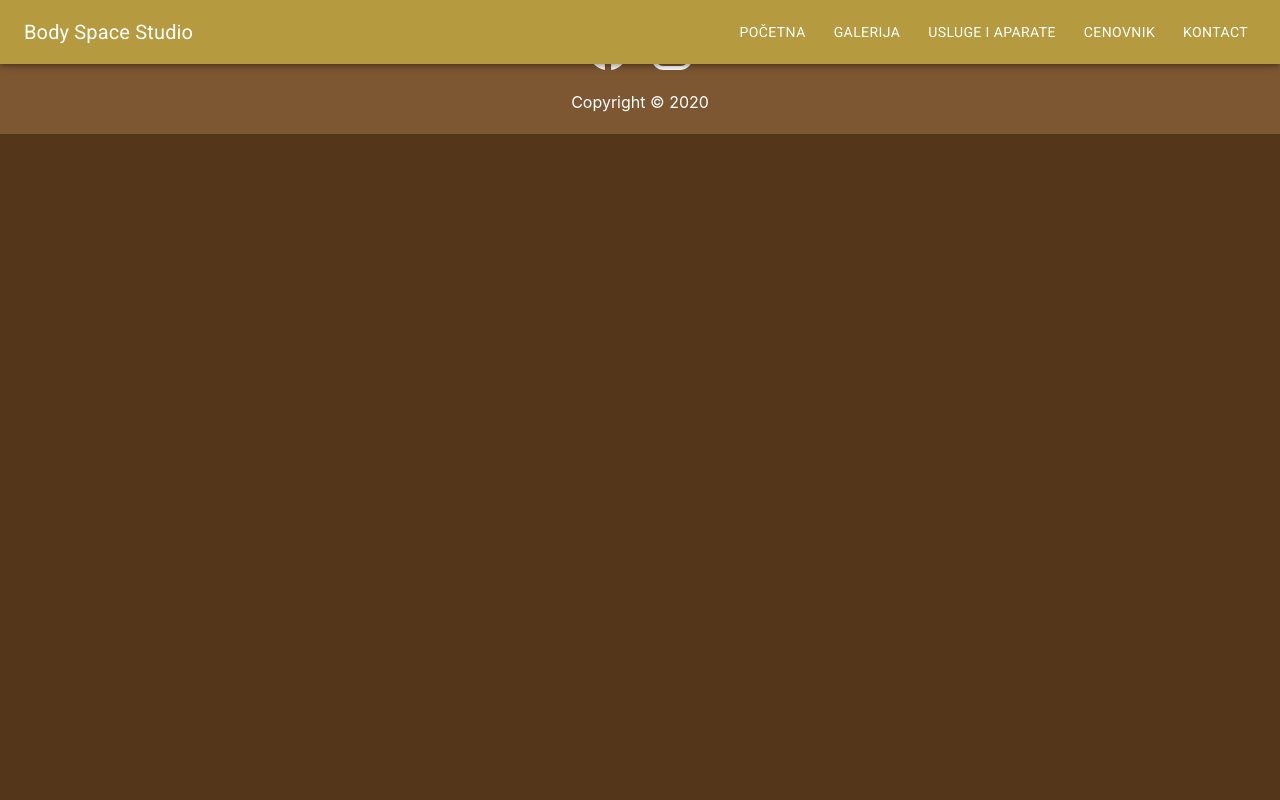
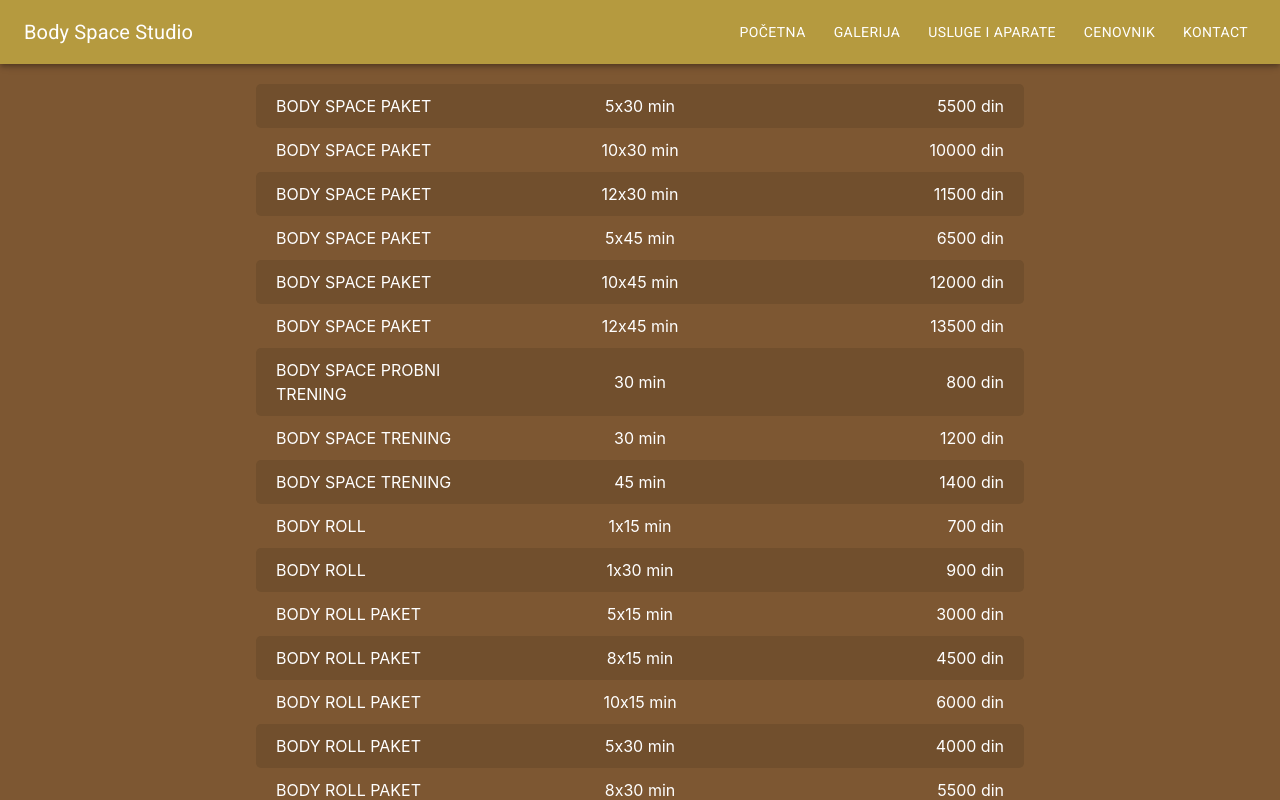
Before and after one commit to DanielKanyo/body-space-studio, a React (Create React App) app: page /pricelist in a window 1280 px wide. Shown: the top 800 px of the page. Built offline with nearby package versions, Linux system fonts and the light colour scheme; what google-maps-react would draw is missing.

Commit message:
Pricelist component, apiKeys in a different file

```diff
--- a/src/Components/App/App.jsx
+++ b/src/Components/App/App.jsx
@@ -5,6 +5,7 @@ import Home from "../Home/Home";
 import Navigation from "../Navigation/Navigation";
 import Footer from "../Footer/Footer";
 import Devices from "../Devices/Devices";
+import Pricelist from "../Pricelist/Pricelist";
 
 const App = () => {
     return (
@@ -19,6 +20,9 @@ const App = () => {
                     <Route exact path="/devices">
                         <Devices />
                     </Route>
+                    <Route exact path="/pricelist">
+                        <Pricelist />
+                    </Route>
                 </Switch>
 
                 <Footer />
--- a/src/Components/Contact/GoogleMap.jsx
+++ b/src/Components/Contact/GoogleMap.jsx
@@ -1,5 +1,6 @@
 import React from "react";
 import { Map, Marker, GoogleApiWrapper } from "google-maps-react";
+import { googleMapsApiKey } from "../../Constants/apiKeys";
 
 const style = {
     width: "100%",
@@ -25,5 +26,5 @@ const GoogleMap = (props) => {
 }
 
 export default GoogleApiWrapper({
-    apiKey: ("")
+    apiKey: (googleMapsApiKey)
 })(GoogleMap);
--- a/src/Components/Home/CarouselPreview.jsx
+++ b/src/Components/Home/CarouselPreview.jsx
@@ -2,6 +2,7 @@ import React from "react";
 
 import { FacebookProvider, Like } from "react-facebook";
 import Carousel from "react-bootstrap/Carousel";
+import { facebookApiKey } from "../../Constants/apiKeys";
 
 import "./Home.css";
 
@@ -14,7 +15,7 @@ const CarouselPreview = (props) => {
                 <Carousel.Caption>
                     <h4>Follow us on Facebook and Instagram</h4>
                     <div>
-                        <FacebookProvider appId="">
+                        <FacebookProvider appId={facebookApiKey}>
                             <Like href="https://www.facebook.com/bodyspacenovisad" layout="button_count" action="recommend" share />
                         </FacebookProvider>
                     </div>
--- a/src/Components/Home/PricelistPreview.jsx
+++ b/src/Components/Home/PricelistPreview.jsx
@@ -1,4 +1,5 @@
 import React from "react";
+import { Link } from "react-router-dom";
 
 import { makeStyles } from "@material-ui/core/styles";
 import Button from "@material-ui/core/Button";
@@ -7,7 +8,7 @@ import "./Home.css";
 
 const useStyles = makeStyles((theme) => ({
     button: {
-        color: "white",
+        color: "white !important",
         borderColor: "white",
         outline: "none !important",
         margin: 10,
@@ -29,7 +30,7 @@ const PricelistPreview = () => {
             <div className="pricelist-img img3"></div>
 
             <div className="button-container">
-                <Button variant="outlined" size="large" classes={{ root: classes.button }}>
+                <Button variant="outlined" size="large" classes={{ root: classes.button }} component={Link} to="/pricelist">
                     Cenovnik
                 </Button>
                 <Button variant="outlined" size="large" classes={{ root: classes.button }}>
--- /dev/null
+++ b/src/Components/Pricelist/Pricelist.css
@@ -0,0 +1,62 @@
+.Pricelist {
+    padding-top: 64px;
+    background: #7d5732;
+    color: white;
+}
+
+.pricelist-table {
+    display: flex;
+    justify-content: center;
+    padding: 20px 0;
+}
+
+.pricelist-table table {
+    width: 60%;
+    table-layout: fixed;
+}
+
+.pricelist-table table tr:nth-child(odd) {
+    background-color: #714f2d;
+}
+
+.pricelist-table table tr td {
+    padding: 10px 20px;
+}
+
+.pricelist-table table tr td:nth-of-type(1) {
+    border-top-left-radius: 5px;
+    border-bottom-left-radius: 5px;
+}
+
+.pricelist-table table tr td:nth-of-type(2) {
+    text-align: center;
+}
+
+.pricelist-table table tr td:nth-of-type(3) {
+    text-align: right;
+    border-top-right-radius: 5px;
+    border-bottom-right-radius: 5px;
+}
+
+@media only screen and (max-width: 960px) {
+    .pricelist-table table {
+        width: 100%;
+        font-size: 14px;
+    }
+
+    .pricelist-table table tr td:nth-of-type(1) {
+        border-top-left-radius: 0;
+        border-bottom-left-radius: 0;
+    }
+
+    .pricelist-table table tr td:nth-of-type(3) {
+        border-top-right-radius: 0;
+        border-bottom-right-radius: 0;
+    }
+}
+
+@media only screen and (max-width: 600px) {
+    .Pricelist {
+        padding-top: 56px;
+    }
+}
--- /dev/null
+++ b/src/Components/Pricelist/Pricelist.jsx
@@ -0,0 +1,122 @@
+import React, { useEffect } from "react";
+
+import "./Pricelist.css";
+
+const Pricelist = () => {
+    const tableContent = [
+        {
+            name: "BODY SPACE PAKET",
+            time: "5x30 min",
+            price: "5500 din"
+        },
+        {
+            name: "BODY SPACE PAKET",
+            time: "10x30 min",
+            price: "10000 din"
+        },
+        {
+            name: "BODY SPACE PAKET",
+            time: "12x30 min",
+            price: "11500 din"
+        },
+        {
+            name: "BODY SPACE PAKET",
+            time: "5x45 min",
+            price: "6500 din"
+        },
+        {
+            name: "BODY SPACE PAKET",
+            time: "10x45 min",
+            price: "12000 din"
+        },
+        {
+            name: "BODY SPACE PAKET",
+            time: "12x45 min",
+            price: "13500 din"
+        },
+        {
+            name: "BODY SPACE PROBNI TRENING",
+            time: "30 min",
+            price: "800 din"
+        },
+        {
+            name: "BODY SPACE TRENING",
+            time: "30 min",
+            price: "1200 din"
+        },
+        {
+            name: "BODY SPACE TRENING",
+            time: "45 min",
+            price: "1400 din"
+        },
+        {
+            name: "BODY ROLL",
+            time: "1x15 min",
+            price: "700 din"
+        },
+        {
+            name: "BODY ROLL",
+            time: "1x30 min",
+            price: "900 din"
+        },
+        {
+            name: "BODY ROLL PAKET",
+            time: "5x15 min",
+            price: "3000 din"
+        },
+        {
+            name: "BODY ROLL PAKET",
+            time: "8x15 min",
+            price: "4500 din"
+        },
+        {
+            name: "BODY ROLL PAKET",
+            time: "10x15 min",
+            price: "6000 din"
+        },
+        {
+            name: "BODY ROLL PAKET",
+            time: "5x30 min",
+            price: "4000 din"
+        },
+        {
+            name: "BODY ROLL PAKET",
+            time: "8x30 min",
+            price: "5500 din"
+        },
+        {
+            name: "BODY ROLL PAKET",
+            time: "10x30 min",
+            price: "7000 din"
+        }
+    ];
+
+    useEffect(() => {
+        window.scrollTo(0, 0)
+    }, []);
+
+    return (
+        <div className="Pricelist">
+            <div className="pricelist-table">
+                <table>
+                    <tbody>
+                        {
+                            tableContent.map((content, i) => {
+                                return (
+                                    <tr key={i}>
+                                        <td>{content.name}</td>
+                                        <td>{content.time}</td>
+                                        <td>{content.price}</td>
+                                    </tr>
+                                )
+                            })
+                        }
+
+                    </tbody>
+                </table>
+            </div>
+        </div>
+    )
+}
+
+export default Pricelist;
--- /dev/null
+++ b/src/Constants/apiKeys.js
@@ -0,0 +1,2 @@
+export const googleMapsApiKey = "";
+export const facebookApiKey = "";
--- a/src/Constants/routes.js
+++ b/src/Constants/routes.js
@@ -16,7 +16,7 @@ export const Routes = [
     },
     {
         id: "pricelist",
-        path: "/",
+        path: "/pricelist",
         label: "Cenovnik"
     },
     {
```
